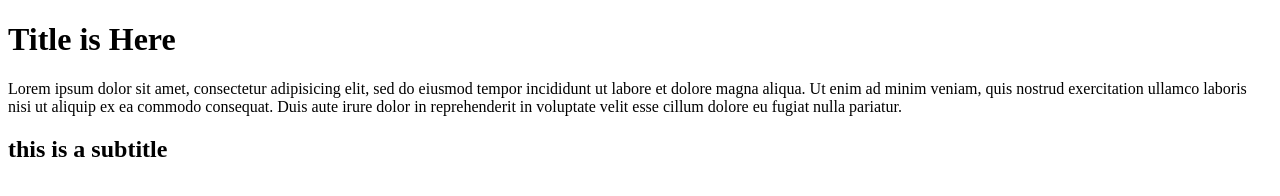
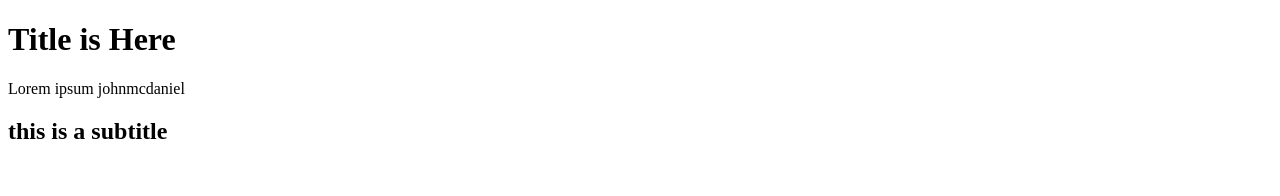
Before and after one commit to mcdanieljn/git2, a plain HTML site: page index.html in a window 1280 px wide. Drawn offline with Linux system fonts and the light colour scheme.

Commit message:
deleted some lorem

```diff
--- a/index.html
+++ b/index.html
@@ -5,11 +5,7 @@
 </head>
 <body>
 	<h1>Title is Here</h1>
-	<p>Lorem ipsum dolor sit amet, consectetur adipisicing elit, sed do eiusmod
-	tempor incididunt ut labore et dolore magna aliqua. Ut enim ad minim veniam,
-	quis nostrud exercitation ullamco laboris nisi ut aliquip ex ea commodo
-	consequat. Duis aute irure dolor in reprehenderit in voluptate velit esse
-	cillum dolore eu fugiat nulla pariatur. </p>
+	<p>Lorem ipsum johnmcdaniel </p>
 
 
 
```
